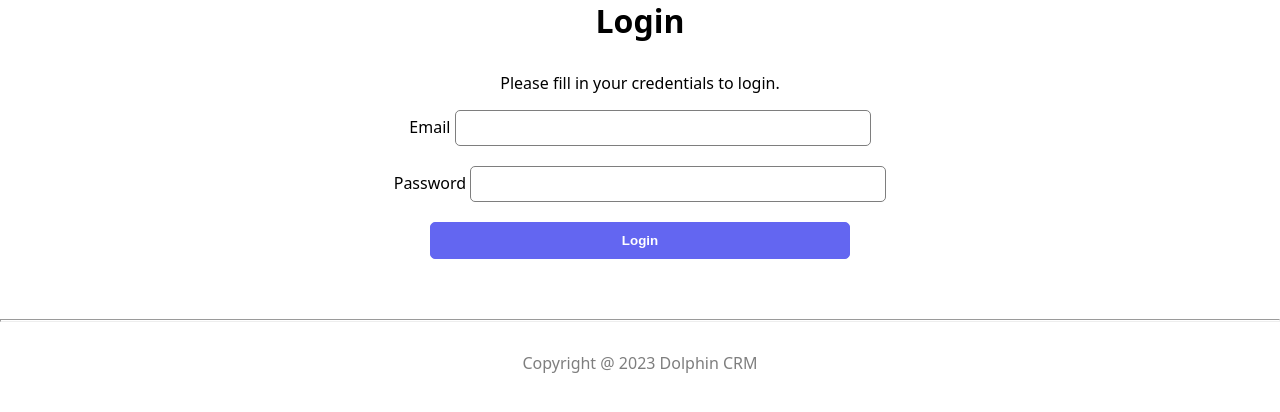
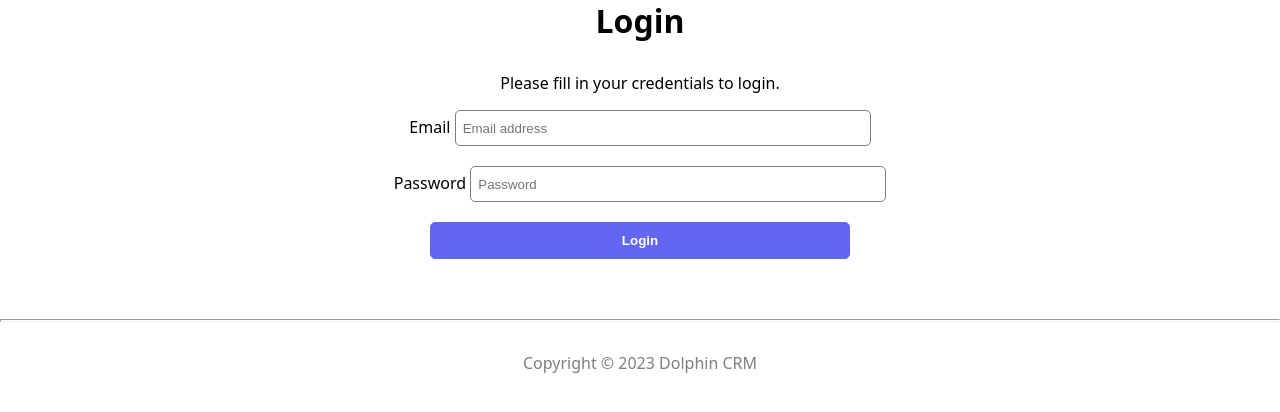
Before and after one commit to jaecoder20/info2180-finalproject, a PHP site: page /info2180-finalproject/auth/login.php in a window 1280 px wide. Shown: the part 145-557 px from the top of the page. Run offline with PHP 8.4, Linux system fonts and the light colour scheme.

Commit message:
Edited Login.php

```diff
--- a/auth/login.php
+++ b/auth/login.php
@@ -90,7 +90,7 @@ if ($_SERVER["REQUEST_METHOD"] == "POST") {
 <head>
     <meta charset="UTF-8">
     <meta name="viewport" content="width=device-width, initial-scale=1.0">
-    <link rel="icon" type="favicon" href="Dolphin Emulator.svg">
+    <link rel="icon" type="favicon" href="../docs/Dolphin Emulator.svg">
     <title>Login</title>
     <link rel = "stylesheet" href="../styles/login.css">
     <title>Login</title>
@@ -107,12 +107,12 @@ if ($_SERVER["REQUEST_METHOD"] == "POST") {
         <form action="<?php echo htmlspecialchars($_SERVER["PHP_SELF"]); ?>" method="post">
             <div class="form-group <?php echo (!empty($email_err)) ? 'has-error' : ''; ?>">
                 <label>Email</label>
-                <input type="email" name="email" class="form-control" id="email" value="<?php echo $email; ?>">
+                <input type="email" name="email" class="form-control" id="email" placeholder="Email address" value="<?php echo $email; ?>">
                 <span class="help-block"><?php echo $email_err; ?></span>
             </div>
             <div class="form-group <?php echo (!empty($password_err)) ? 'has-error' : ''; ?>">
                 <label>Password</label>
-                <input type="password" name="password" id="password" class="form-control">
+                <input type="password" name="password" id="password" class="form-control" placeholder="Password">
                 <span class="help-block"><?php echo $password_err; ?></span>
             </div>
             <div class="form-group">
@@ -123,7 +123,7 @@ if ($_SERVER["REQUEST_METHOD"] == "POST") {
     </div>
     <hr>
         <footer>
-            <p>Copyright @ 2023 Dolphin CRM</p>
+            <p>Copyright © 2023 Dolphin CRM</p>
         </footer>
 </body>
 </html>
```
